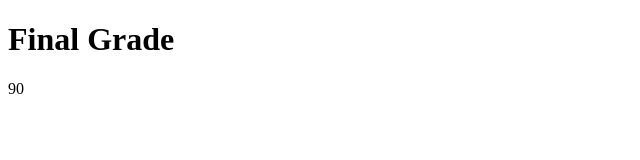
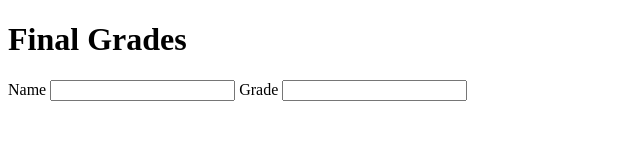
Before and after one commit to Abigail-Trapp/hackerrank-grading-students, a plain HTML site: page index.html in a window 1280 px wide. Shown: the whole page, without its empty margins (0-640 px from the left). Drawn offline with Linux system fonts and the light colour scheme.

Commit message:
app html setup

```diff
--- a/code.js
+++ b/code.js
@@ -12,10 +12,10 @@ else if(Math.ceil(i/5)*5 - i < 3){
 }
   return result
 }
-console.log(gradingStudents([88]))
+// console.log(gradingStudents([88]))
 
 
-let div = document.querySelector('div')
-let p = document.createElement('p')
-p.innerHTML= `${gradingStudents([88])}`
-div.append(p)
+// let div = document.querySelector('div')
+// let p = document.createElement('p')
+// p.innerHTML= `${gradingStudents([88])}`
+// div.append(p)
--- a/index.html
+++ b/index.html
@@ -9,7 +9,13 @@
 </head>
 <body>
     <div>
-    <h1>Final Grade</h1>
+    <h1>Final Grades</h1>
+    <form>
+        <label for="name_input">Name</label>
+        <input>
+        <label>Grade</label>
+        <input>
+    </form>
 </div>
     <script src="code.js"></script>
 </body>
```
